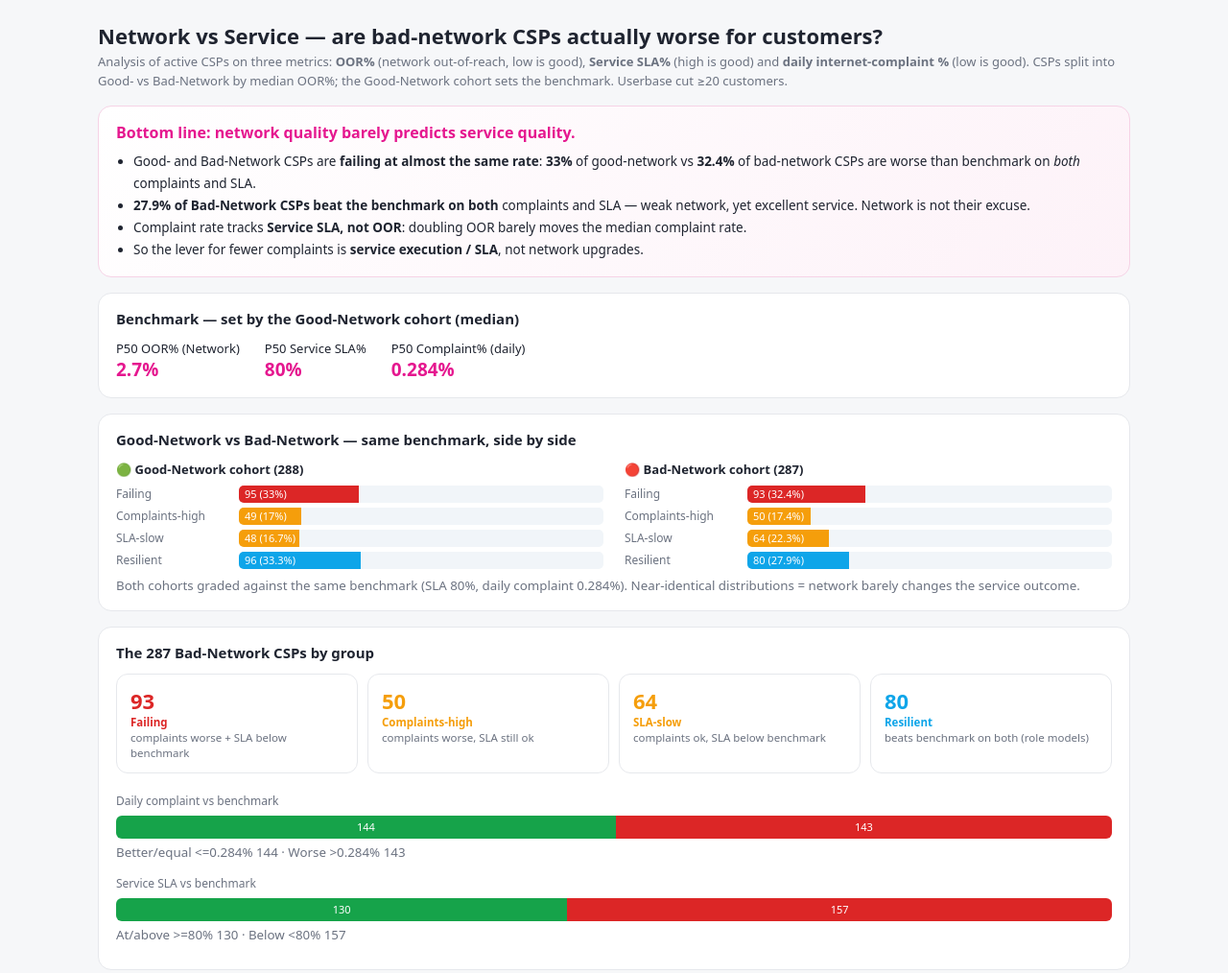
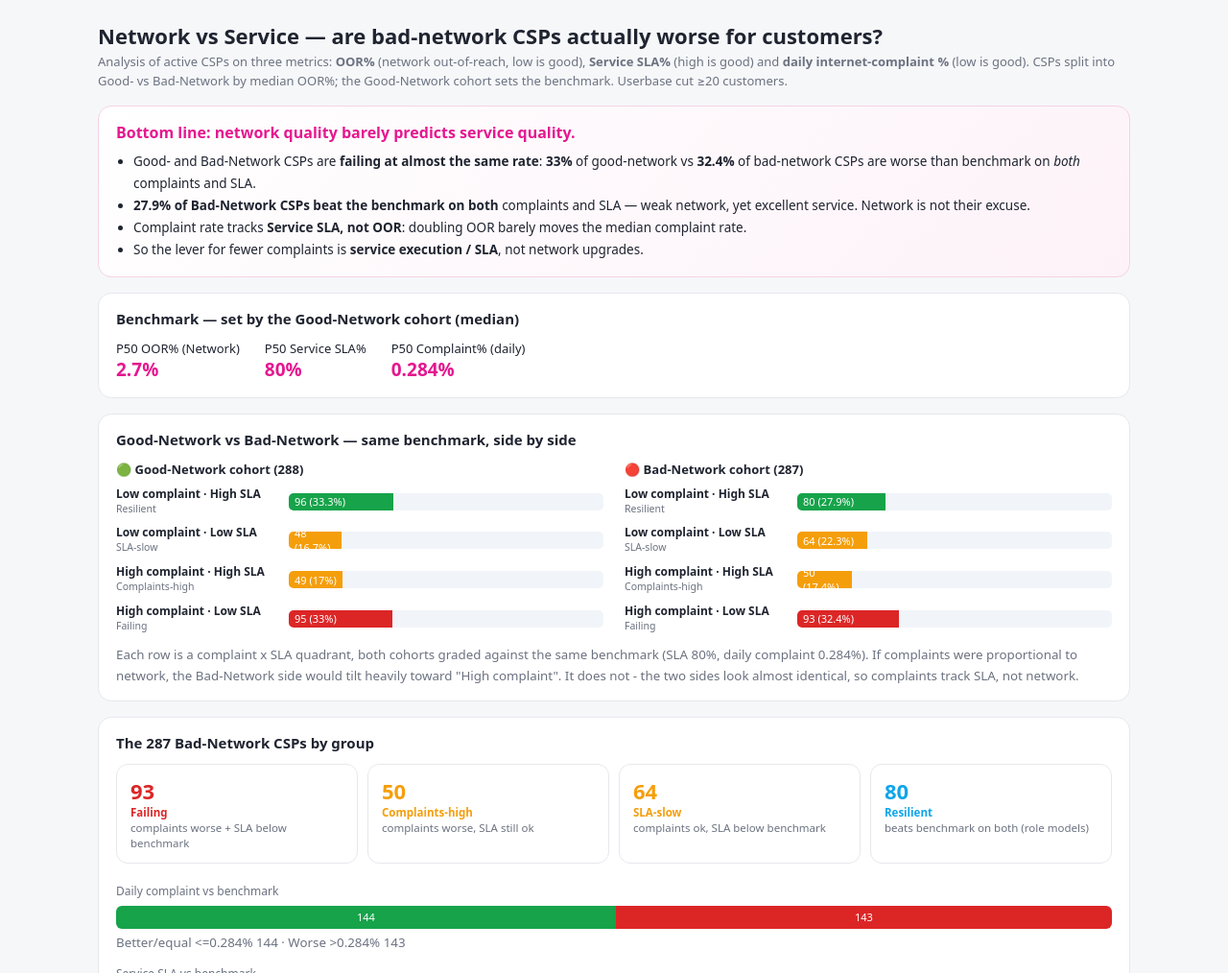
Before and after one commit to shariqkhan-ui/csp-network-service-9f3a2, a plain HTML site: page index.html in a window 1280 px wide. Shown: the top 1014 px of the page at 96% size. Drawn offline with Linux system fonts and the light colour scheme.

Commit message:
Comparison: plain complaint x SLA quadrant labels

```diff
--- a/index.html
+++ b/index.html
@@ -20,8 +20,10 @@ h1{font-size:22px;margin:0 0 3px}.sub{color:var(--mut);font-size:13px;margin:0 0
 .brow{margin-bottom:10px}.brow>span{font-size:12px;color:var(--mut)}
 .cmp{display:grid;grid-template-columns:1fr 1fr;gap:22px}
 .cmp h3{font-size:13px;margin:0 0 8px}
-.crow{display:flex;align-items:center;gap:8px;margin:5px 0;font-size:12px}
-.crow .lab{width:120px;color:var(--mut)}.crow .track{flex:1;background:#f1f5f9;border-radius:5px;height:18px;overflow:hidden}
+.crow{display:flex;align-items:center;gap:8px;margin:9px 0;font-size:12px}
+.crow .lab{line-height:1.25}.crow .lab .sub{font-size:10.5px}
+.crow .lab{width:172px;color:var(--ink);font-weight:600}.crow .track{flex:1;background:#f1f5f9;border-radius:5px;height:18px;overflow:hidden}
+.crow .sub{color:var(--mut);font-weight:400}
 .crow .fill{height:100%;display:flex;align-items:center;padding-left:6px;color:#fff;font-size:11px}
 table{border-collapse:collapse;width:100%;font-size:13px}
 th,td{padding:6px 9px;border-bottom:1px solid var(--line);text-align:left;white-space:nowrap}
@@ -91,13 +93,14 @@ document.getElementById('insights').innerHTML=[
  'So the lever for fewer complaints is <b>service execution / SLA</b>, not network upgrades.'
 ].map(function(t){return '<li>'+t+'</li>';}).join('');
 // benchmark comparison bars
-var order=['Failing','Complaints-high','SLA-slow','Resilient'];
-var gcol={Failing:'#dc2626','Complaints-high':'#f59e0b','SLA-slow':'#f59e0b',Resilient:'#0ea5e9'};
-function cmpBars(obj){return order.map(function(k){var v=obj.grp[k];return '<div class="crow"><span class="lab">'+k+'</span><div class="track"><div class="fill" style="width:'+Math.max(v[1],6)+'%;background:'+gcol[k]+'">'+v[0]+' ('+v[1]+'%)</div></div></div>';}).join('');}
+var order=['Resilient','SLA-slow','Complaints-high','Failing'];
+var gcol={Failing:'#dc2626','Complaints-high':'#f59e0b','SLA-slow':'#f59e0b',Resilient:'#16a34a'};
+var qlab={Resilient:['Low complaint','High SLA'],'SLA-slow':['Low complaint','Low SLA'],'Complaints-high':['High complaint','High SLA'],Failing:['High complaint','Low SLA']};
+function cmpBars(obj){return order.map(function(k){var v=obj.grp[k];var q=qlab[k];return '<div class="crow"><span class="lab">'+q[0]+' · '+q[1]+'<br><span class="sub">'+k+'</span></span><div class="track"><div class="fill" style="width:'+Math.max(v[1],6)+'%;background:'+gcol[k]+'">'+v[0]+' ('+v[1]+'%)</div></div></div>';}).join('');}
 document.getElementById('gn').textContent=C.good.n;document.getElementById('bn2').textContent=C.bad.n;
 document.getElementById('gcmp').innerHTML=cmpBars(C.good);
 document.getElementById('bcmp').innerHTML=cmpBars(C.bad);
-document.getElementById('cmpnote').innerHTML='Both cohorts graded against the same benchmark (SLA '+m.bench.sla+'%, daily complaint '+m.bench.cr+'%). Near-identical distributions = network barely changes the service outcome.';
+document.getElementById('cmpnote').innerHTML='Each row is a complaint x SLA quadrant, both cohorts graded against the same benchmark (SLA '+m.bench.sla+'%, daily complaint '+m.bench.cr+'%). If complaints were proportional to network, the Bad-Network side would tilt heavily toward "High complaint". It does not - the two sides look almost identical, so complaints track SLA, not network.';
 // cards + bars for bad cohort
 document.getElementById('cards').innerHTML=[
  ['#dc2626',m.grp.Failing,'Failing','complaints worse + SLA below benchmark'],
```
